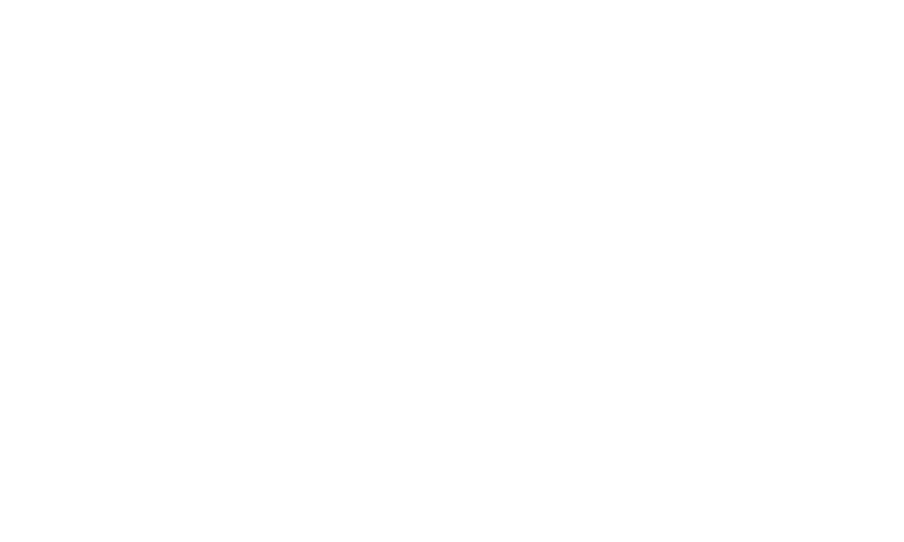
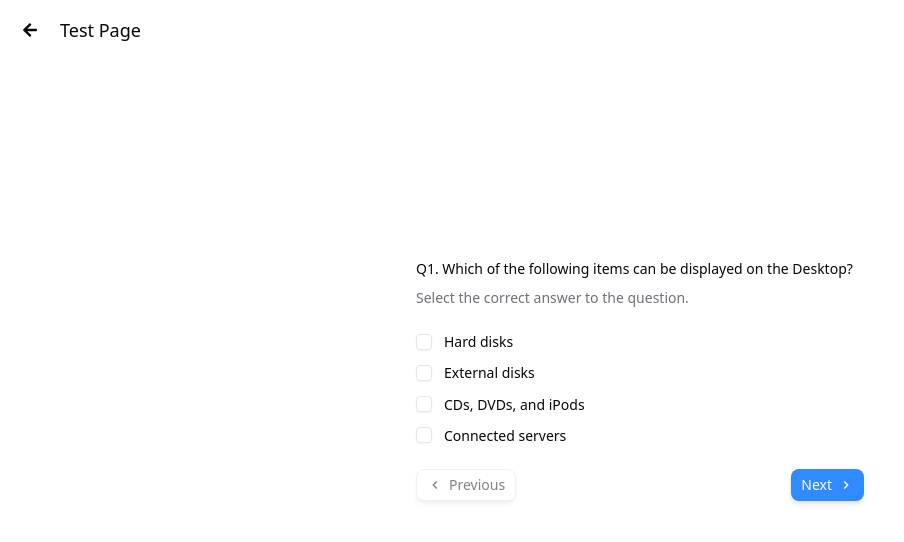
Before and after one commit to SAYANui/APTIBOX, a React (Vite) app in the folder frontend/: page /test in a window 1280 px wide. Before the commit this address had no page. Shown: the top 542 px of the page, without its empty margins (0-904 px from the left). Built offline with nearby package versions, Linux system fonts and the light colour scheme.

Commit message:
test section added

```diff
--- a/frontend/package.json
+++ b/frontend/package.json
@@ -10,6 +10,7 @@
     "preview": "vite preview"
   },
   "dependencies": {
+    "@radix-ui/react-checkbox": "^1.3.3",
     "@radix-ui/react-dialog": "^1.1.15",
     "@radix-ui/react-dropdown-menu": "^2.1.16",
     "@radix-ui/react-label": "^2.1.7",
--- a/frontend/src/App.jsx
+++ b/frontend/src/App.jsx
@@ -3,6 +3,7 @@ import { Routes, Route } from "react-router"
 
 import Home from "./pages/home"
 import Hero from "./pages/hero"
+import Test from "./pages/test"
 
 function App() {
   return (
@@ -10,6 +11,7 @@ function App() {
       <Routes>
         <Route path="/" element={<Hero />} />
         <Route path="/dashboard" element={<Home />} />
+        <Route path="/test" element={<Test />} />
       </Routes>
     </ThemeProvider>
   )
--- a/frontend/src/components/sheet-demo.jsx
+++ b/frontend/src/components/sheet-demo.jsx
@@ -11,7 +11,6 @@ import {
   SheetTitle,
   SheetTrigger,
 } from "@/components/ui/sheet"
-import { Slot } from "@radix-ui/react-slot";
 
 export function SheetDemo({ asChild, children, ...props }) {
   return (
--- /dev/null
+++ b/frontend/src/components/ui/checkbox.jsx
@@ -0,0 +1,28 @@
+import * as React from "react"
+import * as CheckboxPrimitive from "@radix-ui/react-checkbox"
+import { CheckIcon } from "lucide-react"
+
+import { cn } from "@/lib/utils"
+
+function Checkbox({
+  className,
+  ...props
+}) {
+  return (
+    <CheckboxPrimitive.Root
+      data-slot="checkbox"
+      className={cn(
+        "peer border-input dark:bg-input/30 data-[state=checked]:bg-primary data-[state=checked]:text-primary-foreground dark:data-[state=checked]:bg-primary data-[state=checked]:border-primary focus-visible:border-ring focus-visible:ring-ring/50 aria-invalid:ring-destructive/20 dark:aria-invalid:ring-destructive/40 aria-invalid:border-destructive size-4 shrink-0 rounded-[4px] border shadow-xs transition-shadow outline-none focus-visible:ring-[3px] disabled:cursor-not-allowed disabled:opacity-50",
+        className
+      )}
+      {...props}>
+      <CheckboxPrimitive.Indicator
+        data-slot="checkbox-indicator"
+        className="grid place-content-center text-current transition-none">
+        <CheckIcon className="size-3.5" />
+      </CheckboxPrimitive.Indicator>
+    </CheckboxPrimitive.Root>
+  );
+}
+
+export { Checkbox }
--- /dev/null
+++ b/frontend/src/pages/test.jsx
@@ -0,0 +1,79 @@
+import React from 'react'
+import { FaArrowLeft } from "react-icons/fa";
+import { MdKeyboardArrowLeft } from "react-icons/md";
+import { MdKeyboardArrowRight } from 'react-icons/md';
+import { Button } from '../components/ui/button';
+import { Checkbox } from '../components/ui/checkbox';
+import { Field, FieldContent, FieldDescription, FieldGroup, FieldLabel, FieldLegend, FieldSeparator, FieldSet } from '../components/ui/field';
+
+const Test = () => {
+  return (
+    <section>
+      <div className='p-3 flex items-center gap-3'>
+        <Button variant="ghost" size="icon" aria-label="Submit">
+          <FaArrowLeft />
+        </Button>
+        <h3 className='text-lg font-medium'>Test Page</h3>
+      </div>
+      <div className='flex flex-col justify-center items-center h-[80vh] p-6'>
+        <div className="w-full max-w-md">
+          <FieldGroup>
+            <FieldSet>
+              <FieldLegend variant="label">
+                Q1. Which of the following items can be displayed on the Desktop?
+              </FieldLegend>
+              <FieldDescription>
+                Select the correct answer to the question.
+              </FieldDescription>
+              <FieldGroup className="gap-3">
+                <Field orientation="horizontal">
+                  <Checkbox id="finder-pref-9k2-hard-disks-ljj" />
+                  <FieldLabel
+                    htmlFor="finder-pref-9k2-hard-disks-ljj"
+                    className="font-normal"
+                    defaultChecked
+                  >
+                    Hard disks
+                  </FieldLabel>
+                </Field>
+                <Field orientation="horizontal">
+                  <Checkbox id="finder-pref-9k2-external-disks-1yg" />
+                  <FieldLabel
+                    htmlFor="finder-pref-9k2-external-disks-1yg"
+                    className="font-normal"
+                  >
+                    External disks
+                  </FieldLabel>
+                </Field>
+                <Field orientation="horizontal">
+                  <Checkbox id="finder-pref-9k2-cds-dvds-fzt" />
+                  <FieldLabel
+                    htmlFor="finder-pref-9k2-cds-dvds-fzt"
+                    className="font-normal"
+                  >
+                    CDs, DVDs, and iPods
+                  </FieldLabel>
+                </Field>
+                <Field orientation="horizontal">
+                  <Checkbox id="finder-pref-9k2-connected-servers-6l2" />
+                  <FieldLabel
+                    htmlFor="finder-pref-9k2-connected-servers-6l2"
+                    className="font-normal"
+                  >
+                    Connected servers
+                  </FieldLabel>
+                </Field>
+              </FieldGroup>
+            </FieldSet>
+          </FieldGroup>
+        </div>
+        <div className='w-full max-w-md flex justify-between mt-6'>
+          <Button variant='outline' className='shadow-md' size='sm' disabled><MdKeyboardArrowLeft />Previous</Button>
+          <Button className='bg-[#328aff] text-white hover:bg-[#1e9aff] shadow-md' size='sm'>Next<MdKeyboardArrowRight /></Button>
+        </div>
+      </div>
+    </section>
+  )
+}
+
+export default Test
```
Also changed, not shown: 1 other file (tests, documents, lock files or other folders).
